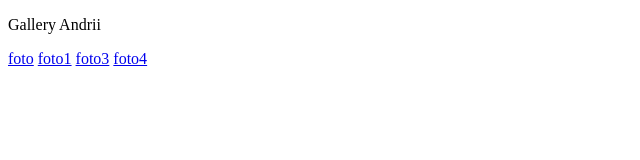
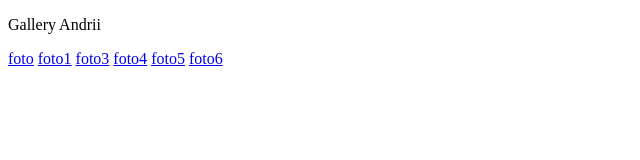
Before and after one commit to andreysansay/first, a plain HTML site: page gallery.html in a window 1280 px wide. Shown: the whole page, without its empty margins (0-640 px from the left). Drawn offline with Linux system fonts and the light colour scheme.

Commit message:
a href has been added

```diff
--- a/gallery.html
+++ b/gallery.html
@@ -14,6 +14,9 @@
         <a href="../foto/Без названия (2).jpg" target="foto2"></a>
         <a href="../foto/Без названия (3).jpg" target="_blank">foto3</a>
         <a href="../foto/Без названия (4).jpg" target="_blank">foto4</a>
+        <a href="../foto/Без названия (5).jpg" target="_blank">foto5</a>
+        <a href="../foto/Без названия (6).jpg" target="_blank">foto6</a>
+
     </div>
 </body>
 </html>
```
